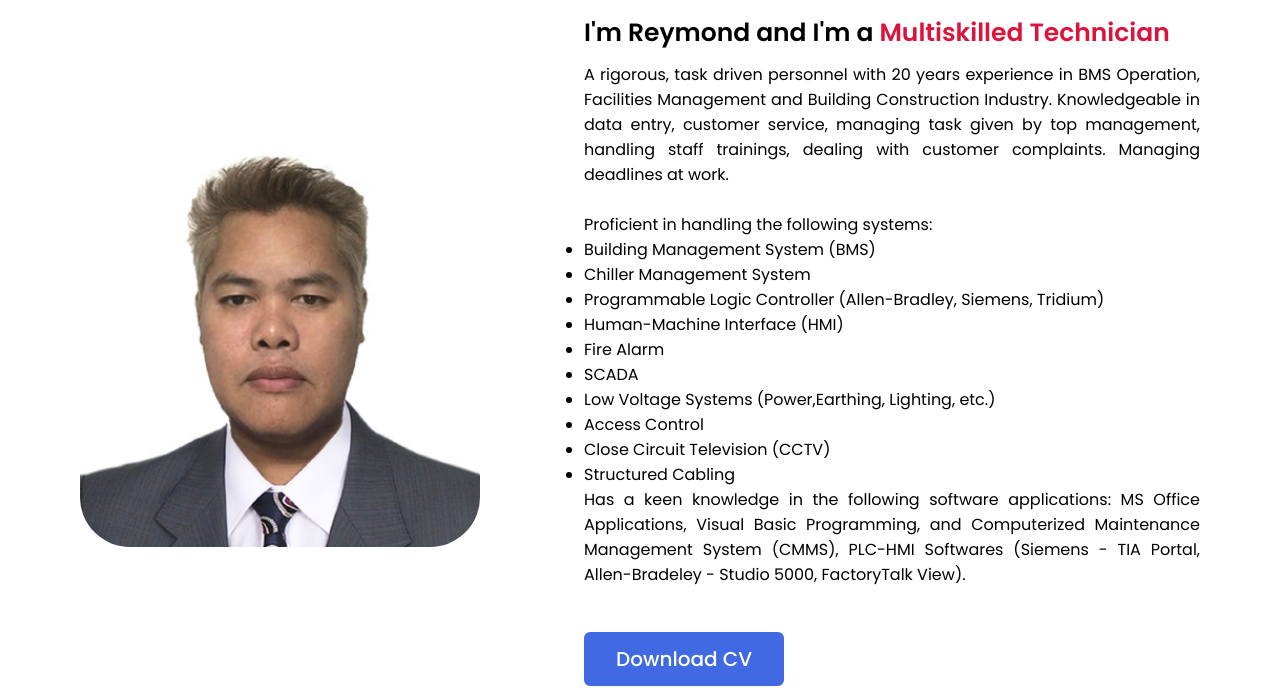
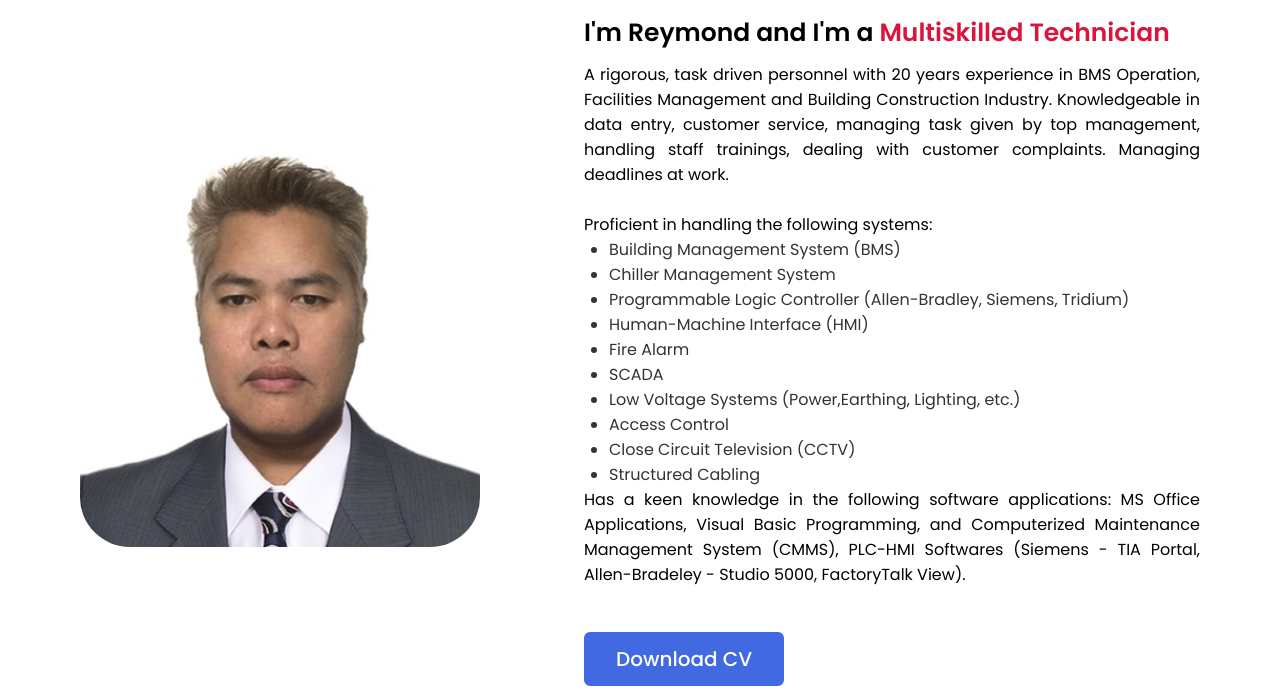
Before and after one commit to monching0013/portfolio, a PHP site: page / in a window 1280 px wide. Shown: the part 1012-1702 px from the top of the page. Run offline with PHP 8.4, Linux system fonts and the light colour scheme.

Commit message:
Update style.css

```diff
--- a/stylesheets/style.css
+++ b/stylesheets/style.css
@@ -42,6 +42,10 @@ section{
     flex-wrap: wrap;
     align-items: center;
     justify-content: space-between;
+}
+ul.system {
+    color: #333;
+    margin-left: 25px;
 }
 section .title{
     position: relative;
```
